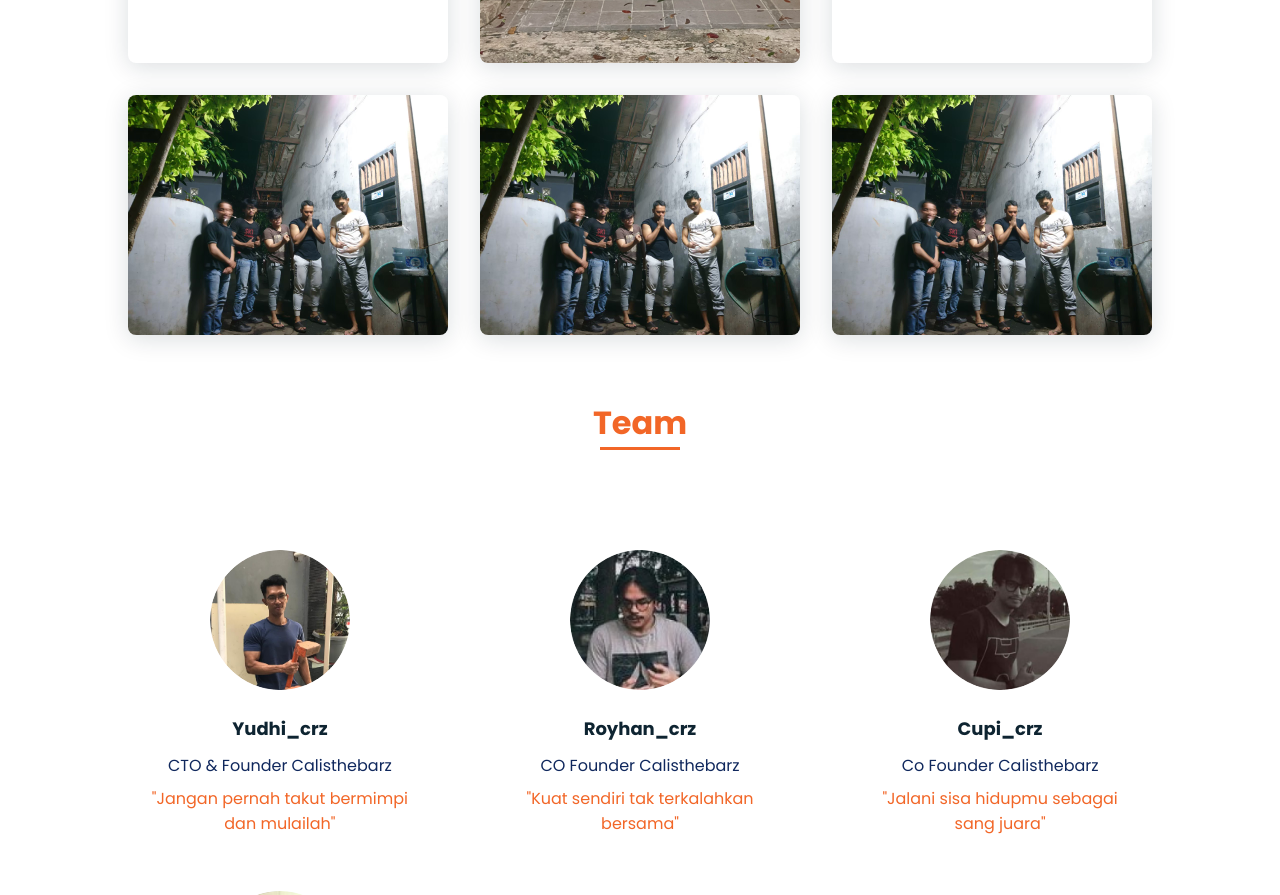
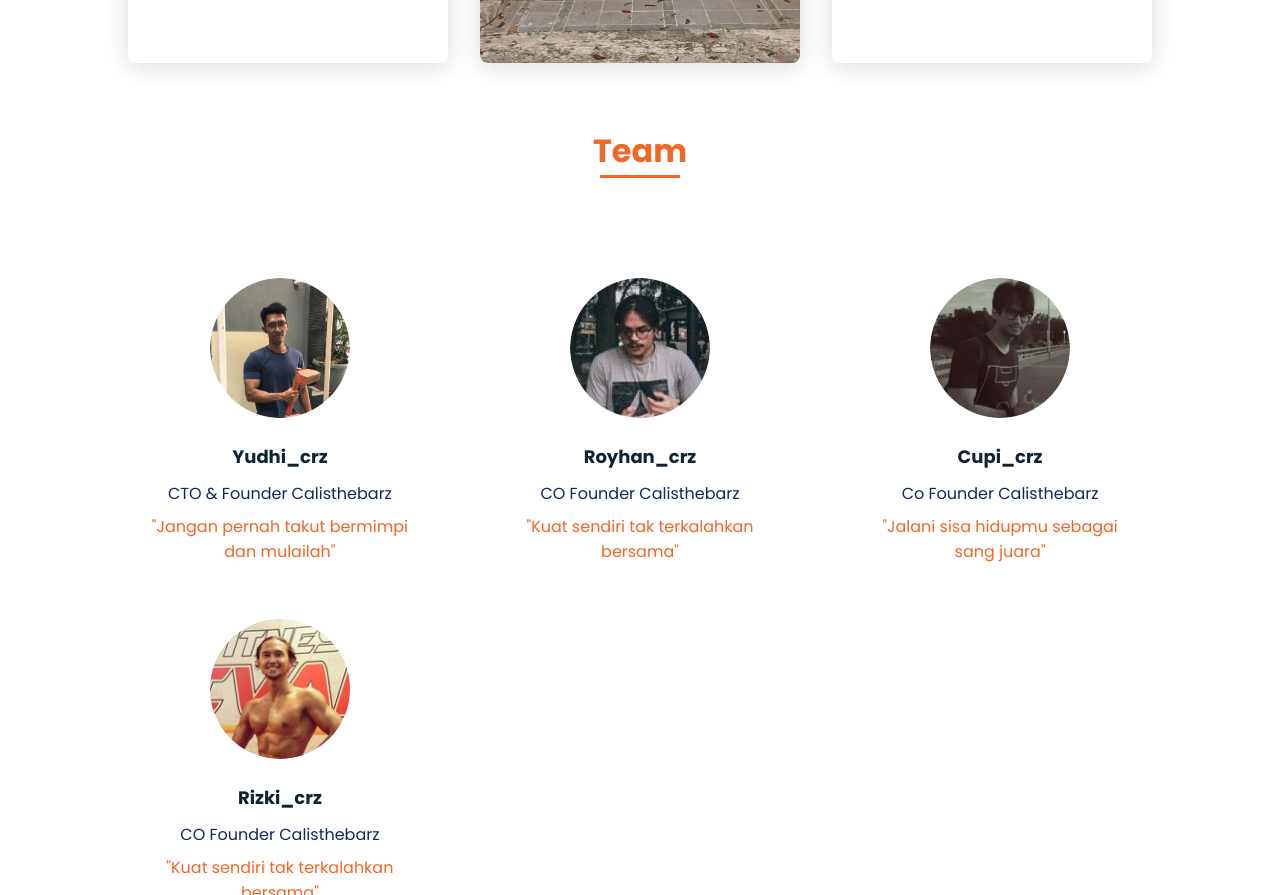
Before and after one commit to YudhiGiyantoro/tugasrida, a plain HTML site: page index.html in a window 1280 px wide. Shown: the part 2796-3691 px from the top of the page. Drawn offline with nearby package versions, Linux system fonts and the light colour scheme; some packages are replaced by stand-ins of ours; a script that the page names is missing.

Commit message:
Update index.html

```diff
--- a/index.html
+++ b/index.html
@@ -169,15 +169,6 @@
                     <div class="work__img">
                         <img src="enam.jpeg" alt="">
                     </div>
-                    <div class="work__img">
-                        <img src="enam.jpeg" alt="">
-                    </div>
-                    <div class="work__img">
-                        <img src="enam.jpeg" alt="">
-                    </div>
-                    <div class="work__img">
-                        <img src="enam.jpeg" alt="">
-                    </div>
                 </div>
             </section>
 
```
